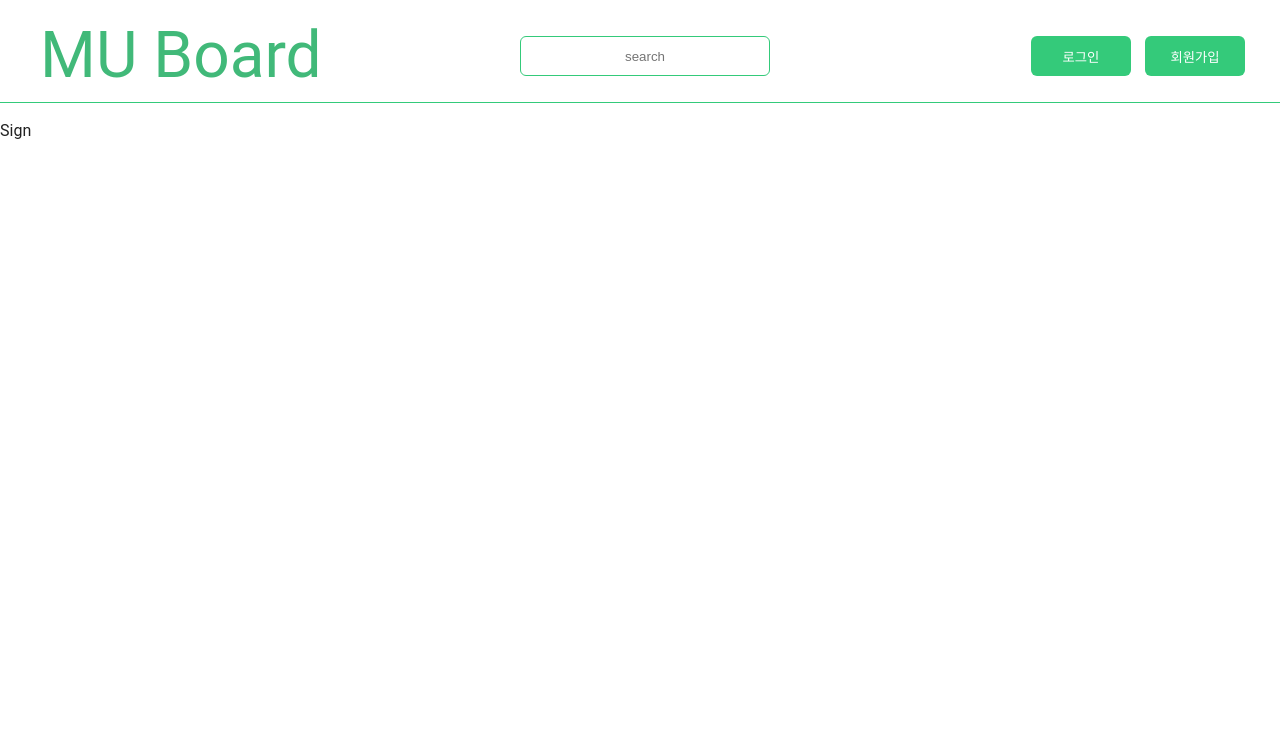
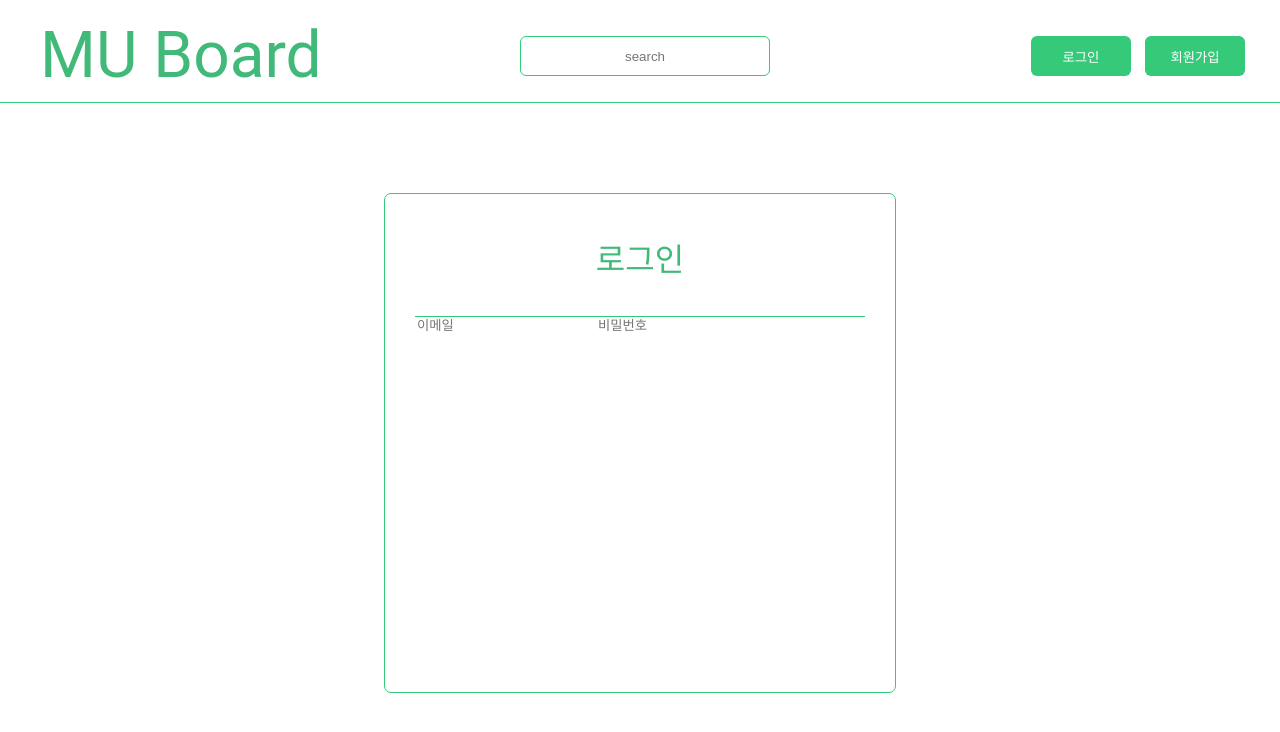
Before and after one commit to minukk/ProjectA, a React app: page /sign in a window 1280 px wide. Shown: the top 732 px of the page. Built offline with nearby package versions, Linux system fonts and the light colour scheme.

Commit message:
Add: Sign

```diff
--- a/src/Sign/Sign.tsx
+++ b/src/Sign/Sign.tsx
@@ -1,7 +1,40 @@
 import React from 'react';
+import styled from 'styled-components';
 
 const Sign = () => {
-  return <div>Sign</div>;
+  return (
+    <SignWrap>
+      <SignBox>
+        <h2>로그인</h2>
+        <input placeholder='이메일' />
+        <input placeholder='비밀번호' />
+      </SignBox>
+    </SignWrap>
+  );
 };
 
+const SignWrap = styled.main`
+  display: flex;
+  justify-content: center;
+  align-items: center;
+  width: 100%;
+  height: 80vh;
+`;
+
+const SignBox = styled.section`
+  width: 40%;
+  height: 500px;
+  padding: 30px;
+  border: 1px solid ${(props) => props.theme.color.main};
+  border-radius: 7px;
+
+  > h2 {
+    padding: 20px 0 40px;
+    border-bottom: 1px solid ${(props) => props.theme.color.main};
+    text-align: center;
+    font-size: 32px;
+    color: ${(props) => props.theme.color.logo};
+  }
+`;
+
 export default Sign;
--- a/src/styles/theme.tsx
+++ b/src/styles/theme.tsx
@@ -8,8 +8,15 @@ const color = {
   hover: '#10b35c',
 };
 
+const size = {
+  mobile: '768px',
+  tablet: '1024px',
+  desktop: '1700px',
+};
+
 const theme = {
   color,
+  size,
 };
 
 export default theme;
```
